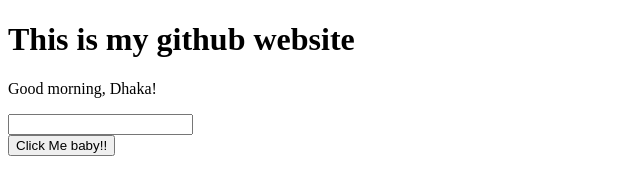
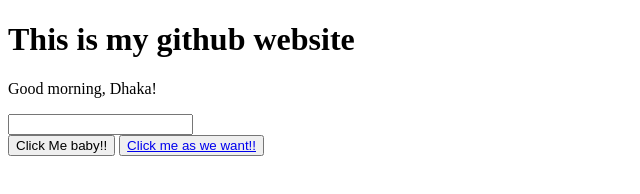
Before and after one commit to AmirulTechie/my_second_website, a plain HTML site: page index.html in a window 1280 px wide. Shown: the whole page, without its empty margins (0-640 px from the left). Drawn offline with Linux system fonts and the light colour scheme.

Commit message:
Done adding google link

```diff
--- a/index.html
+++ b/index.html
@@ -14,6 +14,7 @@
     <input type="text">
     <br>
     <button>Click Me baby!!</button>
+    <button><a href="www.google.com">Click me as we want!!</a> </button>
 
 </body>
 </html>
```
